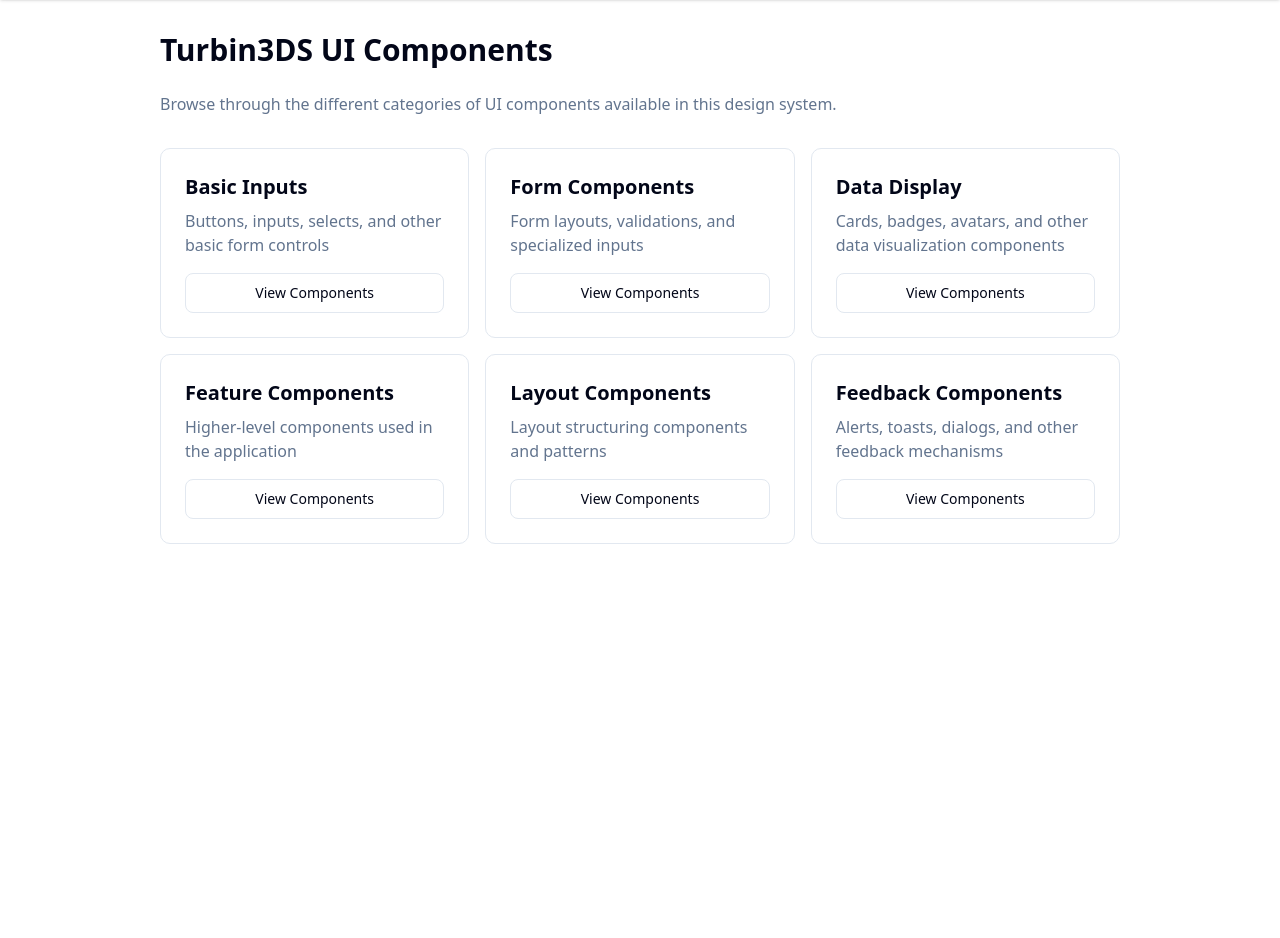
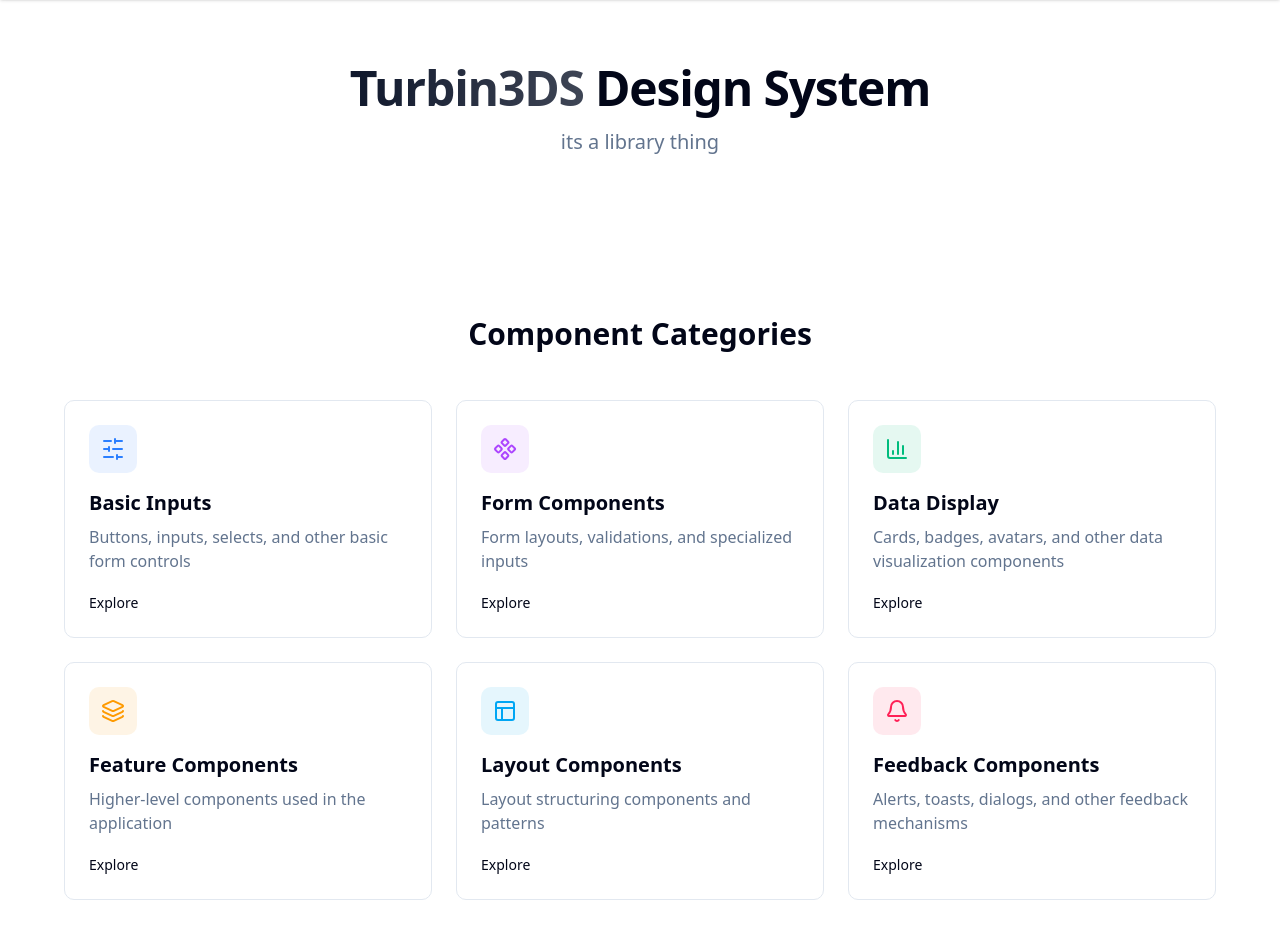
Before and after one commit to santinoo1919/Turbin3DS, a Next.js app in the folder turbin3ds/: page / in a window 1280 px wide. Shown: the top 938 px of the page. Before the commit the page ends 800 px from the top, so only its background shows below. Built offline with nearby package versions, Linux system fonts and the light colour scheme.

Commit message:
made the homepage not shit

```diff
--- a/turbin3ds/app/page.tsx
+++ b/turbin3ds/app/page.tsx
@@ -2,83 +2,134 @@
 
 import { Button } from "@/components/ui/button";
 import Link from "next/link";
+import {
+  ArrowRight,
+  Layers,
+  Layout,
+  SlidersHorizontal,
+  Bell,
+  BarChart3,
+  Component,
+  Github,
+} from "lucide-react";
 
 export default function Home() {
   return (
-    <div className="p-8 max-w-5xl mx-auto">
-      <div className="mb-6">
-        <h1 className="text-3xl font-bold">Turbin3DS UI Components</h1>
+    <div className="min-h-screen">
+      {/* Hero Section */}
+      <section className="py-16 px-6 md:px-8 flex flex-col items-center justify-center text-center">
+        <div className="max-w-3xl mx-auto">
+          <h1 className="text-4xl md:text-5xl font-bold tracking-tight mb-4">
+            <span className="bg-clip-text text-transparent bg-gradient-to-r from-primary to-primary/80">
+              Turbin3DS
+            </span>{" "}
+            Design System
+          </h1>
+          <p className="text-xl text-muted-foreground mb-8 max-w-2xl mx-auto">
+            its a library thing
+          </p>
+          <div className="flex flex-wrap gap-4 justify-center">
+            {/* <Button size="lg" className="gap-2">
+              <span>Explore Components</span>
+              <ArrowRight className="h-4 w-4" />
+            </Button>
+            <Button size="lg" variant="outline" className="gap-2">
+              <Github className="h-4 w-4" />
+              <span>View on GitHub</span>
+            </Button> */}
           </div>
-      <p className="text-muted-foreground mb-8">
-        Browse through the different categories of UI components available in
-        this design system.
-      </p>
+        </div>
+      </section>
 
-      <div className="grid grid-cols-1 md:grid-cols-2 lg:grid-cols-3 gap-4">
-        {/* Basic UI Components */}
-        <ComponentCard
+      {/* Components Section */}
+      <section className="py-16 px-8">
+        <div className="max-w-6xl mx-auto">
+          <div className="text-center mb-12">
+            <h2 className="text-3xl font-bold mb-4">Component Categories</h2>
+            {/* <p className="text-muted-foreground max-w-2xl mx-auto">
+              i forgot why i made this text box
+            </p> */}
+          </div>
+
+          <div className="grid grid-cols-1 md:grid-cols-2 lg:grid-cols-3 gap-6">
+            <CategoryCard
+              icon={<SlidersHorizontal />}
               title="Basic Inputs"
               description="Buttons, inputs, selects, and other basic form controls"
               href="/components/basic-inputs"
+              color="bg-blue-500/10 text-blue-500"
             />
 
-        {/* Form Components */}
-        <ComponentCard
+            <CategoryCard
+              icon={<Component />}
               title="Form Components"
               description="Form layouts, validations, and specialized inputs"
               href="/components/form-components"
+              color="bg-purple-500/10 text-purple-500"
             />
 
-        {/* Data Display */}
-        <ComponentCard
+            <CategoryCard
+              icon={<BarChart3 />}
               title="Data Display"
               description="Cards, badges, avatars, and other data visualization components"
               href="/components/data-display"
+              color="bg-emerald-500/10 text-emerald-500"
             />
 
-        {/* Feature Components */}
-        <ComponentCard
+            <CategoryCard
+              icon={<Layers />}
               title="Feature Components"
               description="Higher-level components used in the application"
               href="/components/feature-components"
+              color="bg-amber-500/10 text-amber-500"
             />
 
-        {/* Layout Components */}
-        <ComponentCard
+            <CategoryCard
+              icon={<Layout />}
               title="Layout Components"
               description="Layout structuring components and patterns"
               href="/components/layout"
+              color="bg-sky-500/10 text-sky-500"
             />
 
-        {/* Feedback Components */}
-        <ComponentCard
+            <CategoryCard
+              icon={<Bell />}
               title="Feedback Components"
               description="Alerts, toasts, dialogs, and other feedback mechanisms"
               href="/components/feedback"
+              color="bg-rose-500/10 text-rose-500"
             />
           </div>
+        </div>
+      </section>
     </div>
   );
 }
 
-function ComponentCard({
+function CategoryCard({
+  icon,
   title,
   description,
   href,
+  color,
 }: {
+  icon: React.ReactNode;
   title: string;
   description: string;
   href: string;
+  color: string;
 }) {
   return (
-    <Link href={href} className="block">
-      <div className="border rounded-lg p-6 hover:border-primary hover:shadow-sm transition-all h-full flex flex-col">
-        <h2 className="text-xl font-semibold mb-2">{title}</h2>
+    <Link href={href} className="block group">
+      <div className="border rounded-lg p-6 hover:border-primary hover:shadow-md transition-all h-full flex flex-col bg-card">
+        <div className={`p-3 rounded-lg w-fit mb-4 ${color}`}>{icon}</div>
+        <h2 className="text-xl font-semibold mb-2 group-hover:text-primary transition-colors">
+          {title}
+        </h2>
         <p className="text-muted-foreground flex-grow">{description}</p>
-        <div className="mt-4">
-          <Button variant="outline" className="w-full">
-            View Components
-          </Button>
+        <div className="mt-5 flex justify-between items-center">
+          <span className="text-sm font-medium">Explore</span>
+          <ArrowRight className="h-4 w-4 opacity-0 -translate-x-2 group-hover:opacity-100 group-hover:translate-x-0 transition-all" />
         </div>
       </div>
     </Link>
```
Lines whose indentation alone changed are shown as unchanged.
